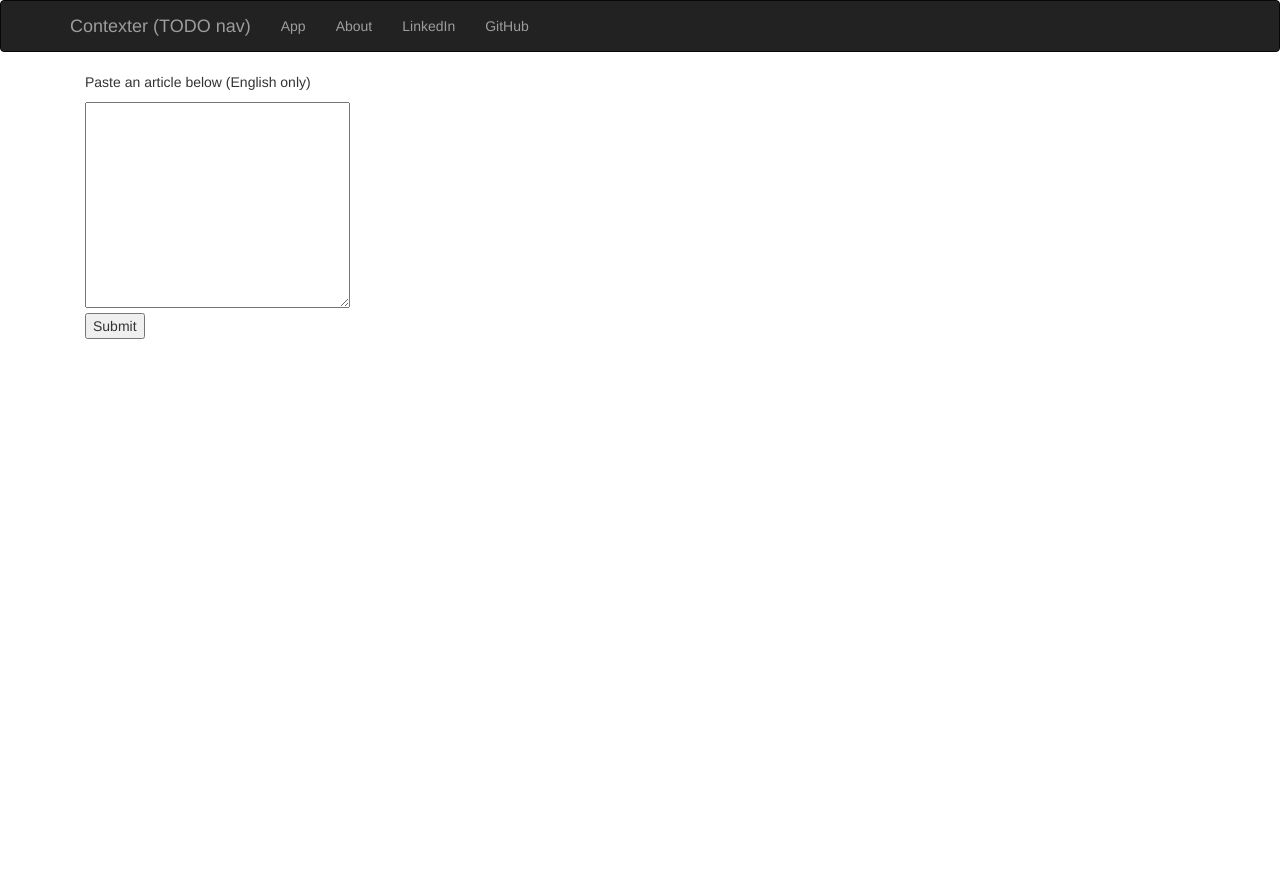
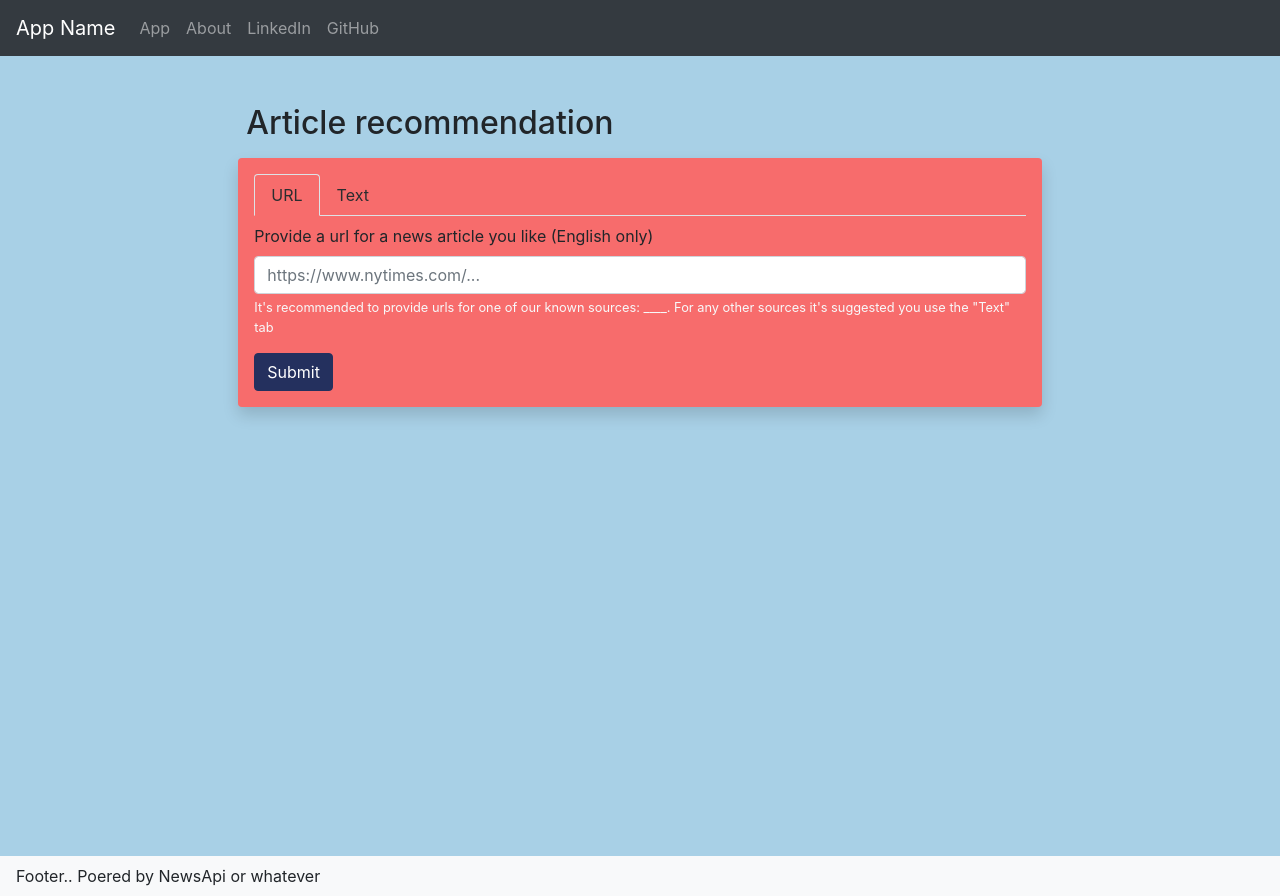
Before and after one commit to tcunnington/balance_bias, a Flask app: page / in a window 1280 px wide. Before the commit the page ends 339 px from the top, so only its background shows below. Run offline with Flask 2, Linux system fonts and the light colour scheme; parts of the project's set-up code (start-up, migrations or seed data) failed here and were passed over; some libraries are stand-ins or nearby versions.

Commit message:
heckstuff

```diff
--- a/app.py
+++ b/app.py
@@ -17,21 +17,14 @@ from dotenv import load_dotenv, find_dotenv
 load_dotenv(find_dotenv())
 
 app = Flask(__name__)
+app.config['TEMPLATES_AUTO_RELOAD'] = True
 
-# FIELD_MAP = {
-#     'close':    'Closing price',
-#     'adj_close':'Adjusted closing price',
-#     'open':     'Opening price',
-#     'adj_open': 'Adjusted opening price',
-# }
 
-import spacy
-nlp = spacy.load('en')
 source = 'all_the_news'
-prep = Preprocessor(source, nlp, preload_models=True)
-
-lda_builder = LDABuilder(source)
-lda = lda_builder.get_lda_model()
+# prep = Preprocessor(source, preload_models=True)
+#
+# lda_builder = LDABuilder(source)
+# lda = lda_builder.get_lda_model()
 
 @app.route('/')
 def index():
@@ -41,22 +34,23 @@ def index():
 def about():
     return render_template('about.html')
 
-@app.route('/context', methods=['POST'])
+@app.route('/recommendations', methods=['POST'])
 def context():
+    print(list(request.form.keys()))
     article = request.form.get('article')
     # features = request.form.getlist('features')
 
-    raw_html = spacy.displacy.render(nlp(article), style='ent')
+    # raw_html = spacy.displacy.render(prep.nlp(article), style='ent')
 
-    parsed_doc = prep.process_doc(article)
-    bow = lda_builder.trigram_doc_to_bow(parsed_doc)
-    topic_ids = lda_builder.choose_topics_subset(lda[bow])
-
-    render_data = {
-        'article':raw_html,
-        'topics': topic_ids
-    }
-    return render_template('context.html', data=render_data)
+    # parsed_doc = prep.process_doc(article)
+    # bow = lda_builder.trigram_doc_to_bow(parsed_doc)
+    # topic_ids = lda_builder.choose_topics_subset(lda[bow])
+    #
+    # render_data = {
+    #     'article':raw_html,
+    #     'topics': topic_ids
+    # }
+    # return render_template('recommendations.html', data=render_data)
 
 if __name__ == '__main__':
   app.run(port=33507)
--- a/pipeline/preprocessing.py
+++ b/pipeline/preprocessing.py
@@ -24,6 +24,7 @@ class Preprocessor():
 
         # add sentence segmentation since we removed the parser
         # note: this is a different segmentation, but doesn't seem to be problematic
+        type(nlp)
         nlp.add_pipe(nlp.create_pipe('sentencizer'))
         self.nlp = nlp
 
--- a/static/css/base.css
+++ b/static/css/base.css
@@ -1,3 +1,40 @@
-.container.ticker-app {
-    margin-top: 70px
+
+
+// #A8D0E6 // light blue
+// #F8E9A1 // yellow
+// #F76C6C // red
+// #374785 // blue
+// #24305E // dark blue
+
+.container-fluid {
 }
+
+body {
+    background-color: #A8D0E6; // #24305E;
+}
+
+#page-content {
+    min-height: 800px;
+}
+
+.form-box {
+    background-color: #F76C6C;
+}
+
+.form-box button {
+    background-color: #24305E;
+    border-color: #24305E;
+}
+
+.nav-tabs .nav-item.show .nav-link, .nav-tabs .nav-link.active {
+    background-color: #F76C6C;
+    border-color: #dee2e6 #dee2e6 #F76C6C;
+}
+
+.nav-link, .nav-link:hover {
+    color: #2b2d2f; //#495057
+}
+
+.nav-link.active {
+    color: #2b2d2f !important
+}
--- a/templates/base.html
+++ b/templates/base.html
@@ -7,40 +7,44 @@
     <meta name="author" content="Taylor Cunnington">
     <!-- <link rel="icon" href="favicon.ico"> -->
 
-    <title>{% block title %}Contexter{% endblock %}</title>
+    <title>{% block title %}ViewpointApp{% endblock %}</title>
 
     <!-- Bootstrap core CSS -->
-    <link rel="stylesheet" href="https://maxcdn.bootstrapcdn.com/bootstrap/3.3.7/css/bootstrap.min.css">
+    <link rel="stylesheet" href="https://stackpath.bootstrapcdn.com/bootstrap/4.1.2/css/bootstrap.min.css" integrity="sha384-Smlep5jCw/wG7hdkwQ/Z5nLIefveQRIY9nfy6xoR1uRYBtpZgI6339F5dgvm/e9B" crossorigin="anonymous">
     <link rel="stylesheet" href="{{ url_for('static', filename='css/base.css') }}">
 </head>
 <body>
 <!--<header></header>-->
-<nav class="navbar navbar-inverse" role="navigation">
-    <div class="container">
-        <div class="navbar-header">
-            <span class="navbar-brand">Contexter (TODO nav)</span>
-        </div>
+<nav class="navbar navbar-expand-lg navbar-dark bg-dark" role="navigation">
+    <a class="navbar-brand" href="#">App Name</a>
+    <button class="navbar-toggler" type="button" data-toggle="collapse" data-target="#navbarSupportedContent" aria-controls="navbarSupportedContent" aria-expanded="false" aria-label="Toggle navigation">
+        <span class="navbar-toggler-icon"></span>
+    </button>
+    <div class="collapse navbar-collapse" id="navbarSupportedContent">
         <ul class="nav navbar-nav">
-            <li class="nav-item"><a href="/">App</a></li>
-            <li class="nav-item"><a href="/about">About</a></li>
-            <li class="nav-item"><a target="_blank" href="https://www.linkedin.com/">LinkedIn</a></li>
-            <li class="nav-item"><a target="_blank" href="https://www.github.com/">GitHub</a></li>
+            <li class="nav-item"><a class="nav-link" href="/">App</a></li>
+            <li class="nav-item"><a class="nav-link" href="/about">About</a></li>
+            <li class="nav-item"><a class="nav-link" target="_blank" href="https://www.linkedin.com/">LinkedIn</a></li>
+            <li class="nav-item"><a class="nav-link" target="_blank" href="https://www.github.com/">GitHub</a></li>
         </ul>
     </div>
 </nav>
-<div class="container content">
-    <section class="col-lg-12 text-left">
+<div class="container-fluid">
+    <!--<div class="col">-->
+    <div id="page-content" class="col-lg-8 offset-md-2 pt-5">
         {% block content %}{% endblock %}
-    </section>
+    </div>
+    <!--<div class="col">-->
 </div>
-<footer class="blank"></footer>
+<footer class="bg-light navbar navbar-fixed-bottom">Footer.. Poered by NewsApi or whatever</footer>
 
 <!-- Bootstrap core JavaScript
 ================================================== -->
 <!-- Placed at the end of the document so the pages load faster -->
+<script src="https://code.jquery.com/jquery-3.3.1.slim.min.js" integrity="sha384-q8i/X+965DzO0rT7abK41JStQIAqVgRVzpbzo5smXKp4YfRvH+8abtTE1Pi6jizo" crossorigin="anonymous"></script>
+<script src="https://cdnjs.cloudflare.com/ajax/libs/popper.js/1.14.3/umd/popper.min.js" integrity="sha384-ZMP7rVo3mIykV+2+9J3UJ46jBk0WLaUAdn689aCwoqbBJiSnjAK/l8WvCWPIPm49" crossorigin="anonymous"></script>
+<script src="https://stackpath.bootstrapcdn.com/bootstrap/4.1.2/js/bootstrap.min.js" integrity="sha384-o+RDsa0aLu++PJvFqy8fFScvbHFLtbvScb8AjopnFD+iEQ7wo/CG0xlczd+2O/em" crossorigin="anonymous"></script>
 <script src="{{ url_for('static', filename='js/test.js') }}"></script>
-<script src="https://cdnjs.cloudflare.com/ajax/libs/jquery/3.2.1/jquery.js"></script>
-<script src="https://maxcdn.bootstrapcdn.com/bootstrap/3.3.7/js/bootstrap.min.js"></script>
 {% block additional_scripts %}{% endblock %}
 </body>
 </html>
--- a/templates/main.html
+++ b/templates/main.html
@@ -5,13 +5,42 @@ Alternative title
 {% endblock %}
 
 {% block content %}
-<form id="input" method="post" action="/context">
-    <p>Paste an article below (English only)</p>
-    <!--<div><input type="checkbox" name="features" id="close"     value="close" checked><label for="close">Closing price</label></div>-->
-    <!--<div><input type="checkbox" name="features" id="adj_close" value="adj_close"><label for="adj_close">Adjusted closing price</label></div>-->
-    <!--<div><input type="checkbox" name="features" id="open"      value="open"><label for="open">Opening price</label></div>-->
-    <!--<div><input type="checkbox" name="features" id="adj_open"  value="adj_open"><label for="adj_open">Adjusted opening price</label></div>-->
-    <textarea name="article" id="article_input" cols="30" rows="10"></textarea>
-    <div><input type="submit" value="Submit"></div>
-</form>
+
+<section>
+    <h2 class="px-2 mb-3">Article recommendation</h2>
+    <div class="alert alert-warning d-none" role="alert">
+        Oops, something went wrong! Try pasting the article text in directly
+    </div>
+
+    <div class="form-box shadow p-3 rounded">
+        <nav>
+            <div class="nav nav-tabs" id="nav-tab" role="tablist">
+                <a class="nav-item nav-link active" id="nav-home-tab" data-toggle="tab" href="#nav-url" role="tab" aria-controls="nav-home" aria-selected="true">URL</a>
+                <a class="nav-item nav-link" id="nav-profile-tab" data-toggle="tab" href="#nav-text" role="tab" aria-controls="nav-profile" aria-selected="false">Text</a>
+            </div>
+        </nav>
+        <form id="article_input" method="post" action="/recommendations">
+            <div class="tab-content" id="nav-tabContent">
+                <div class="tab-pane fade show active" id="nav-url" role="tabpanel" aria-labelledby="nav-home-tab">
+                    <div class="form-group">
+                        <label for="urlInput" class="my-2">Provide a url for a news article you like (English only)</label>
+                        <input type="url" class="form-control" id="urlInput" name="urlInput" aria-describedby="urlHelp" placeholder="https://www.nytimes.com/...">
+                        <small id="urlHelp" class="form-text text-light">
+                            It's recommended to provide urls for one of our known sources: ____.
+                            For any other sources it's suggested you use the "Text" tab
+                        </small>
+                    </div>
+
+                </div>
+                <div class="tab-pane fade show" id="nav-text" role="tabpanel" aria-labelledby="nav-profile-tab">
+                    <div class="form-group">
+                        <label for="textInput" class="my-2">Paste an article below (English only)</label>
+                        <textarea id="textInput" class="form-control" name="textInput" placeholder="Paste article text here."></textarea>
+                    </div>
+                </div>
+            </div>
+            <button type="submit" class="btn btn-primary">Submit</button> <!--btn-lg, btn-sm, disabled-->
+        </form>
+    </div>
+</section>
 {% endblock %}
```
Also changed, not shown: templates/recommendations.html (renamed from templates/context.html, +9 -0 lines).
